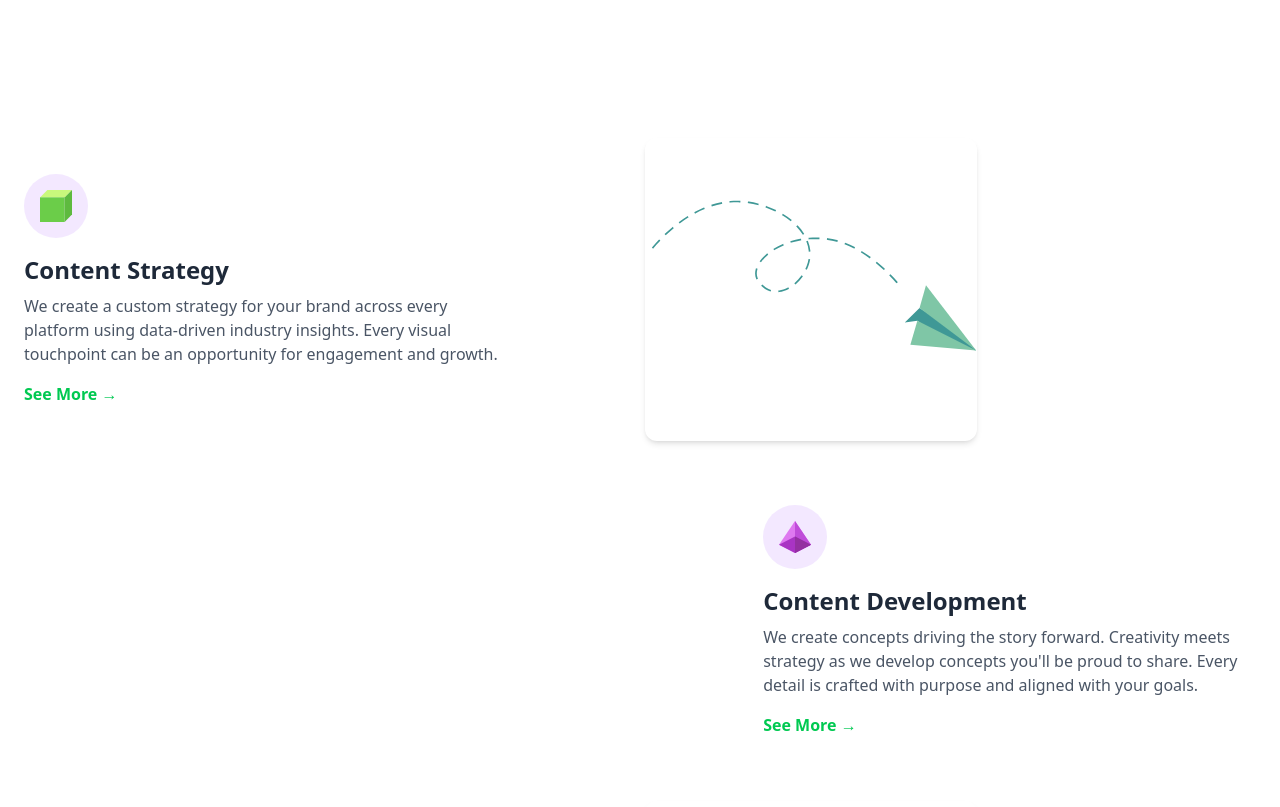
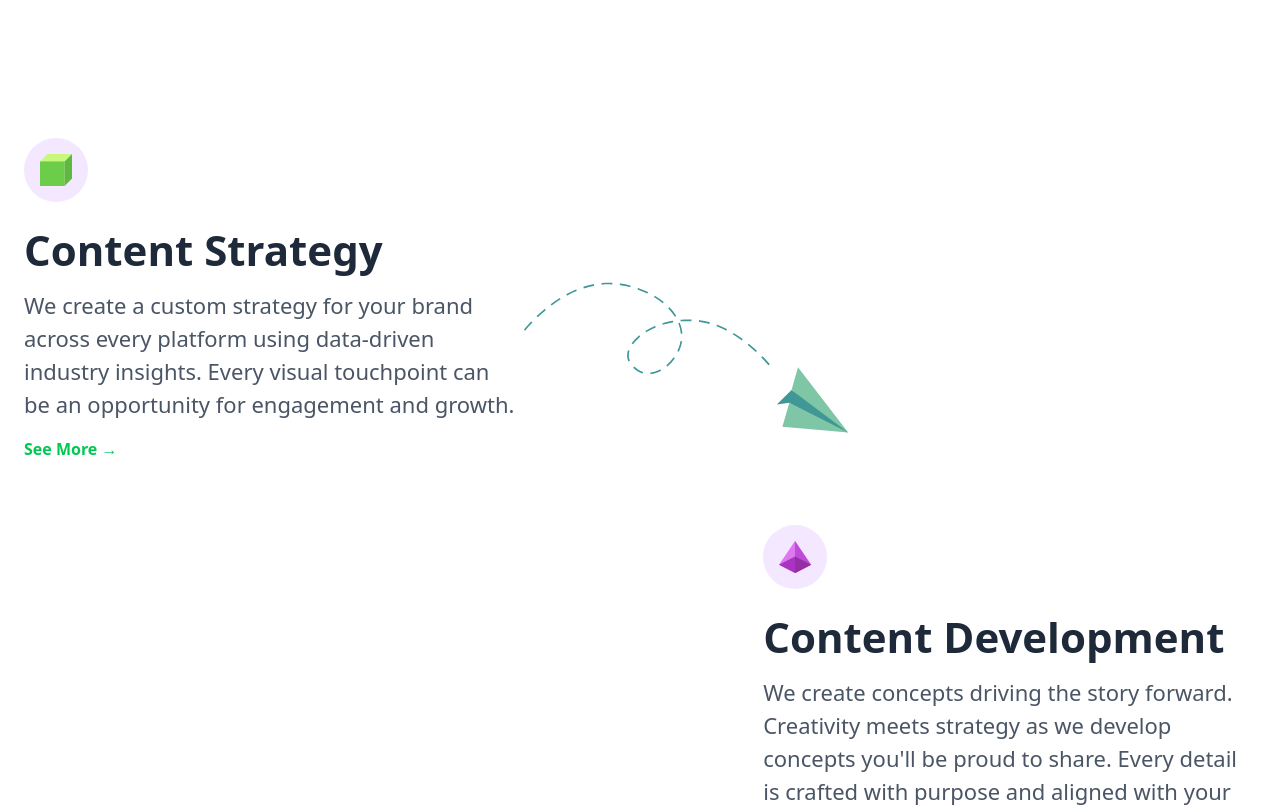
Before and after one commit to dicotr-ai/website, a Next.js app: page /features in a window 1280 px wide. Shown: the part 660-1467 px from the top of the page. Built offline with nearby package versions, Linux system fonts and the light colour scheme.

Commit message:
UI updated

```diff
--- a/app/features/page.tsx
+++ b/app/features/page.tsx
@@ -68,15 +68,15 @@ const FeatureItem = ({
   reverse?: boolean,
   showImage?: boolean
 }) => (
-  <div className={`flex flex-col md:flex-row items-center my-16 gap-12 ${reverse ? 'md:flex-row-reverse' : ''}`}>
+  <div className={`flex flex-col md:flex-row my-16 ${reverse ? 'md:flex-row-reverse' : ''}`}>
 
     {/* Icon + Text */}
     <div className="md:w-2/5 text-center md:text-left">
       <div className="inline-flex items-center justify-center w-16 h-16 mb-4 text-purple-500 bg-purple-100 rounded-full">
         {icon}
       </div>
-      <h3 className="text-2xl font-bold text-gray-800 mb-2">{title}</h3>
-      <p className="text-gray-600 mb-4">{text}</p>
+      <h3 className="text-[42px] font-bold text-gray-800 mb-2">{title}</h3>
+      <p className="text-gray-600 text-[22px] mb-4">{text}</p>
       <a href="#" className="font-semibold text-green-500 hover:underline">
         See More &rarr;
       </a>
@@ -84,8 +84,8 @@ const FeatureItem = ({
 
     {/* Show image only if allowed */}
     {showImage && (
-      <div className="md:w-2/5 flex justify-center">
-        <img src="Group.svg" alt={title} className="rounded-xl shadow-md" />
+      <div className="hidden md:flex justify-center relative top-18 ">
+        <img src="Group.svg" alt={title} className="rounded-xl" />
       </div>
     )}
   </div>
@@ -120,7 +120,7 @@ const ContentSection = () => {
   ];
 
   return (
-    <section className="container mx-auto py-16 px-6">
+    <section className="container mx-auto py-16 px-6 ">
       {features.map((feature, index) => (
         <FeatureItem
           key={index}
```
